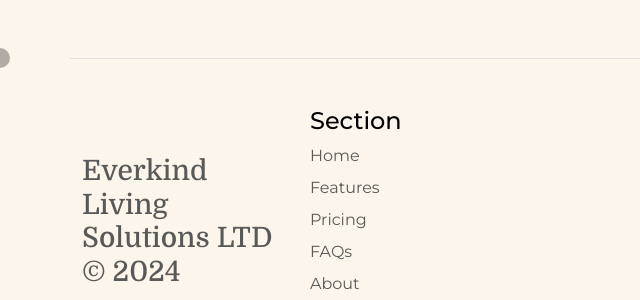
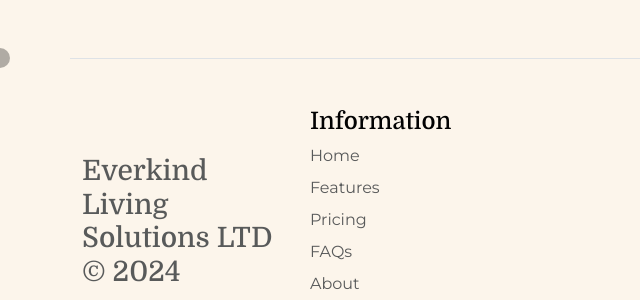
Before and after one commit to Chere3/Everkind, a Flask app: page / in a window 1280 px wide. Shown: the part 2926-3226 px from the top of the page, without its empty margins (0-640 px from the left). Run offline with Flask 3, Linux system fonts and the light colour scheme; some libraries are stand-ins or nearby versions.

Commit message:
refactor(layout): update section title to 'Information' and apply consistent font styling

```diff
--- a/templates/layout.html
+++ b/templates/layout.html
@@ -46,7 +46,7 @@
           <h3 class="text-body-secondary" style="font-family: var(--heading-font);">Everkind Living Solutions LTD &copy; 2024</h3>
         </div>
         <div class="col mb-3">
-          <h4>Section</h4>
+          <h4 style="font-family: var(--heading-font);">Information</h4>
           <ul class="nav flex-column">
             <li class="nav-item mb-2">
               <a href="#" class="nav-link p-0 text-body-secondary">Home</a>
```
